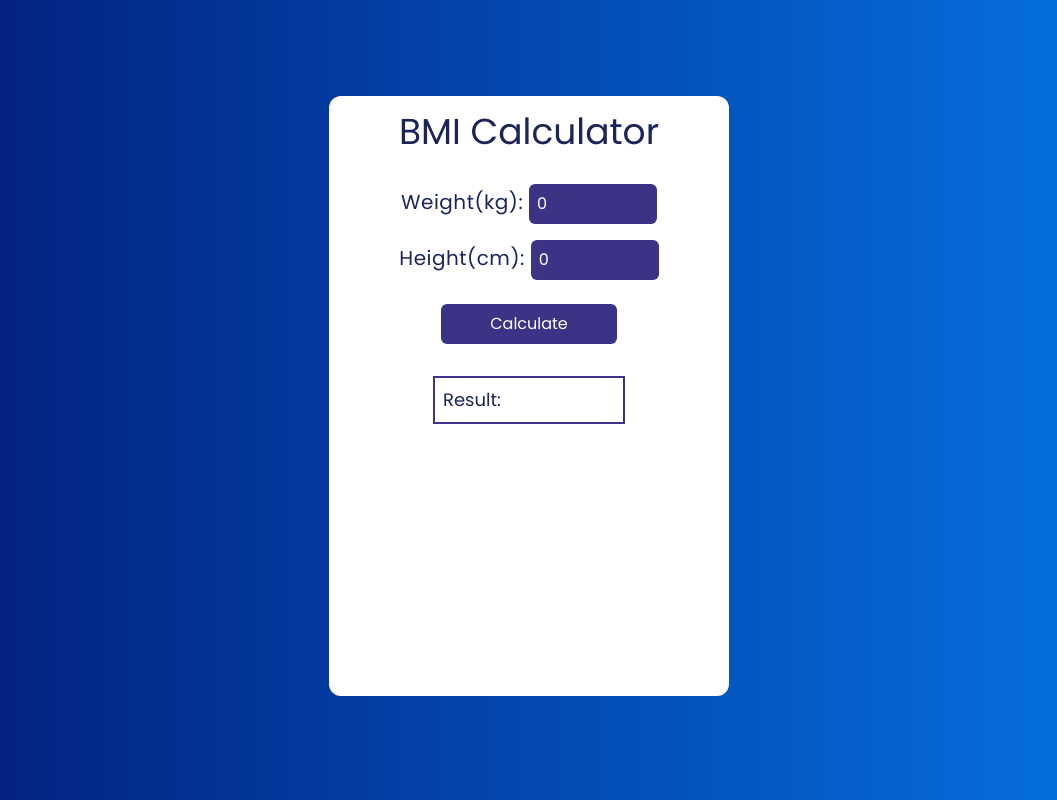
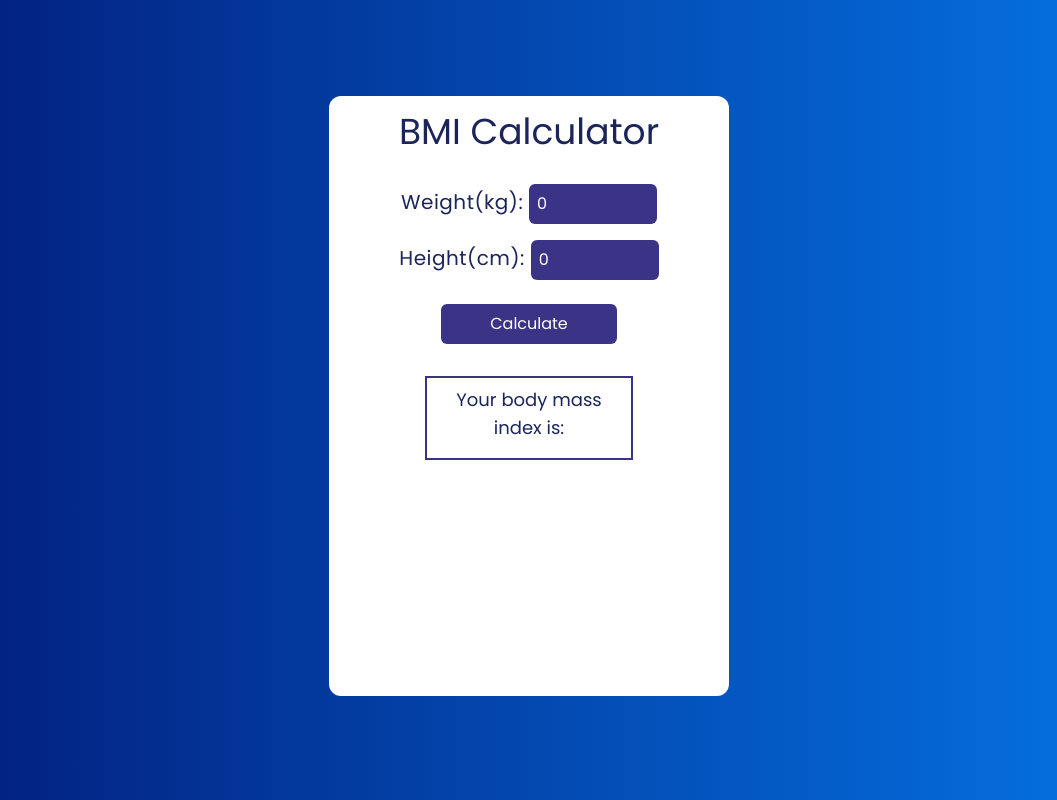
Before and after one commit to nesathanozturk/bmi-calculator, a React (Create React App) app: page / in a window 1280 px wide. Shown: the whole page, without its empty margins (111-1168 px from the left). Built offline with nearby package versions, Linux system fonts and the light colour scheme.

Commit message:
feat: added new functions and styles

```diff
--- a/src/App.js
+++ b/src/App.js
@@ -9,9 +9,7 @@ function App() {
   const [bmi, setBmi] = useState("");
   const [message, setMessage] = useState("");
 
-  let calcBmi = (e) => {
-    e.preventDefault();
-
+  let calcBmi = () => {
     if (weight === 0 || height === 0) {
       alert("Please type your weight and height");
     } else {
@@ -32,6 +30,8 @@ function App() {
     }
   };
 
+  console.log(calcBmi);
+
   return (
     <div className="App w-full h-screen flex flex-col items-center text-[#1B255A] text-center font-poppins">
       <div className="container bg-white w-[25rem] h-[37.5rem] my-24 mx-auto rounded-xl">
@@ -41,10 +41,10 @@ function App() {
           <Input label="Height(cm): " value={height} setValue={setHeight} />
         </div>
         <div className="button mb-8">
-          <Button handleCalcBmi={calcBmi} />
+          <Button calcBmi={calcBmi} />
         </div>
-        <div className="result w-48 p-2 mx-auto border-2 border-[#3B3486] text-left">
-          <Result />
+        <div className="result w-52 p-2 mx-auto border-2 border-[#3B3486]">
+          <Result bmi={bmi} message={message} />
         </div>
       </div>
     </div>
--- a/src/components/Button/Button.js
+++ b/src/components/Button/Button.js
@@ -1,7 +1,11 @@
-function Button() {
+function Button({ calcBmi }) {
   return (
     <div>
-      <button className="bg-[#3B3486] text-white text-md w-44 p-2 rounded-md hover:bg-[#001253]">
+      <button
+        type="submit"
+        className="bg-[#3B3486] text-white text-md w-44 p-2 rounded-md hover:bg-[#001253]"
+        onClick={() => calcBmi()}
+      >
         Calculate
       </button>
     </div>
--- a/src/components/Result/Result.js
+++ b/src/components/Result/Result.js
@@ -1,7 +1,10 @@
-function Result() {
+function Result({ bmi, message }) {
   return (
     <div>
-      <p className="text-lg">Result: </p>
+      <p className="text-lg">
+        Your body mass index is: <br /> {bmi}
+      </p>
+      <p className="mt-2 text-lg">{message}</p>
     </div>
   );
 }
```
